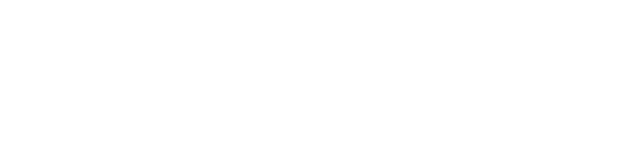
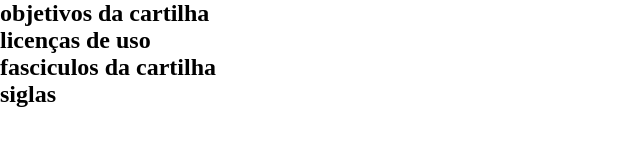
Before and after one commit to Eboliii/testetecnico_fasciculo, a plain HTML site: page index.html in a window 1280 px wide. Shown: the whole page, without its empty margins (0-640 px from the left). Drawn offline with Linux system fonts and the light colour scheme.

Commit message:
adicionado div e identificação

```diff
--- a/index.html
+++ b/index.html
@@ -9,9 +9,10 @@
 <body>
     <section id="corpo">
         <header id="cabecalho">
-            <div></div>
-            <div></div>
-            <div></div>
+            <div><h1>objetivos da cartilha</h1></div>
+            <div><h1>licenças de uso</h1></div>
+            <div><h1>fasciculos da cartilha</h1></div>
+            <div><h1>siglas</h1></div>
         </header>
         <main id="princ">
             <div></div>
```
